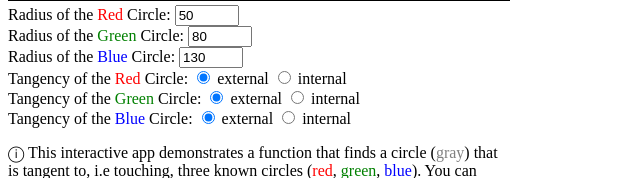
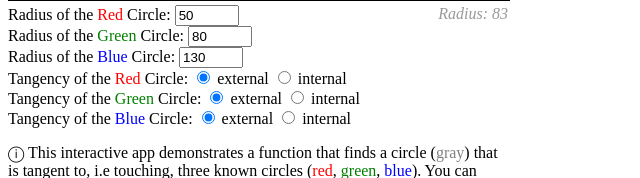
Before and after one commit to axelpale/affineplane-circlepack, a website: page circle/apollonius.demo.html in a window 1280 px wide. Shown: the part 509-687 px from the top of the page, 0-640 px from the left. Drawn offline with Linux system fonts and the light colour scheme.

Commit message:
improve apollonius demo: show radius of the gray circle

```diff
--- a/circle/apollonius.demo.html
+++ b/circle/apollonius.demo.html
@@ -9,11 +9,21 @@
         /* Prevent page scroll while dragging circles. */
         touch-action: none;
       }
+      form {
+        max-width: 500px;
+      }
+      .info {
+        margin-top: 0;
+        float: right;
+        font-style: italic;
+        color: #999;
+      }
     </style>
 </head>
 <body>
-    <canvas id="myCanvas" width="500" height="500" style="border:1px solid #000000;"></canvas>
+    <canvas id="canvas" width="500" height="500" style="border:1px solid #000000;"></canvas>
     <form>
+      <p id="info" class="info"></p>
       <label for="aradius">Radius of the <span style="color: red;">Red</span> Circle:</label>
       <input type="number" id="aradius" name="aradius" min="0" max="600" value="50" /><br>
       <label for="bradius">Radius of the <span style="color: green;">Green</span> Circle:</label>
@@ -123,8 +133,9 @@
         ]
 
         // Get the canvas element and its context
-        const canvas = document.getElementById('myCanvas')
+        const canvas = document.getElementById('canvas')
         const context = canvas.getContext('2d')
+        const info = document.getElementById('info')
 
         // Function to draw a circle
         function drawCircle(circle, color) {
@@ -150,6 +161,9 @@
           const tan = findApolloniusTangent(c0hat, c1hat, c2hat)
           if (tan && tan.r >= 0) {
             drawCircle(tan, 'gray')
+            info.innerHTML = 'Radius: ' + tan.r.toFixed(0)
+          } else {
+            info.innerHTML = 'Radius: N/A'
           }
 
           for (let circle of circles) {
```
